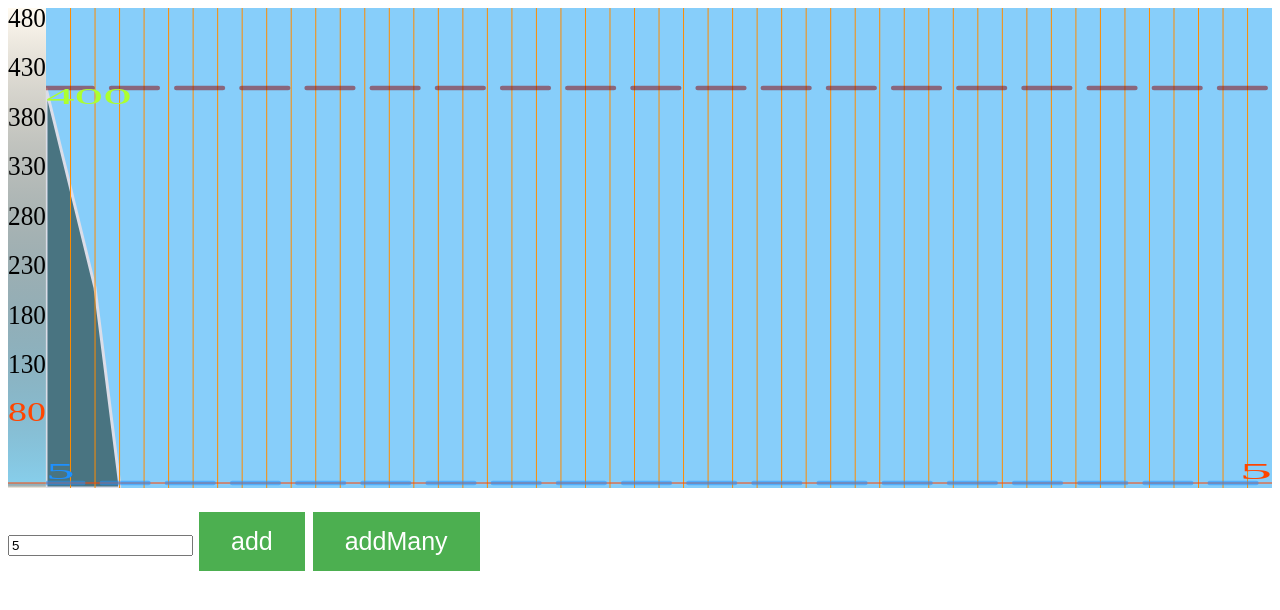
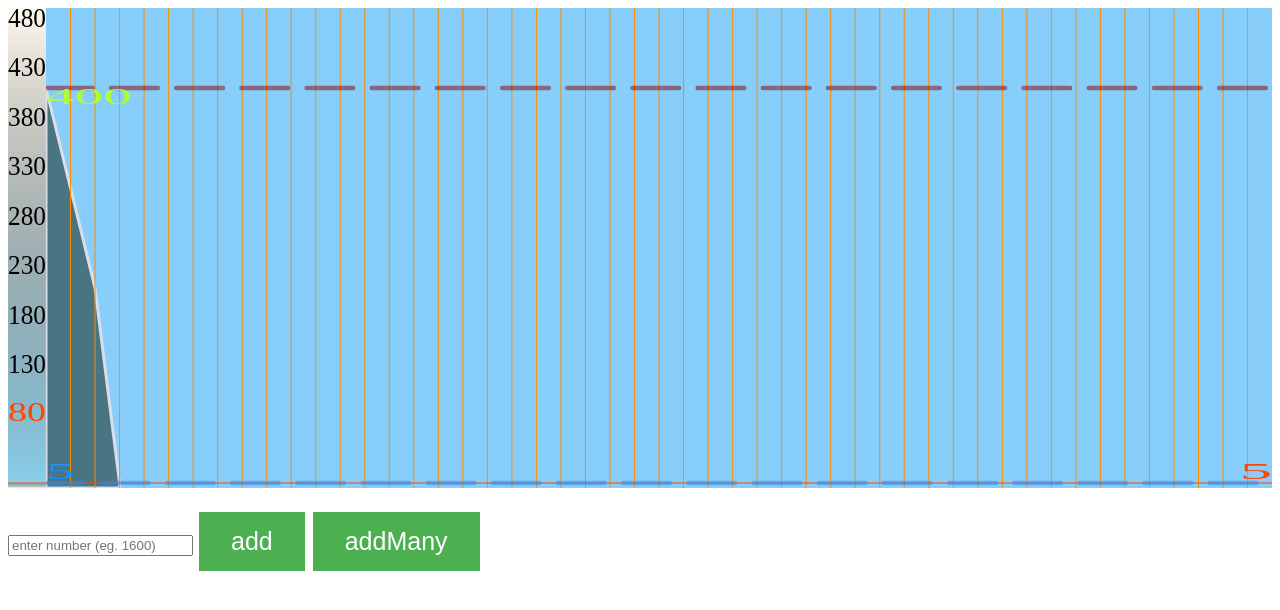
Before and after one commit to webinstruments/webinstruments.github.io, a plain HTML site: page graph/graph.html in a window 1280 px wide. Both pictures are taken after typing "5" into the empty fields and a click on the button "add". Drawn offline with Linux system fonts and the light colour scheme.

Commit message:
added tooltip

```diff
--- a/graph/graph.html
+++ b/graph/graph.html
@@ -22,7 +22,7 @@
         <svg id="container" style="float:left;" width="97%" height="100%"></svg>
     </div>
     <div style="margin-top: 20px">
-        <input type="number" id="value" onkeydown="entered()" />
+        <input type="number" pattern="[0-9]*" placeholder="enter number (eg. 1600)" id="value" onkeydown="entered()" />
         <input type="button" onclick="addPoint()" value="add" />
         <input type="button" onclick="addPoint(5)" value="addMany" />
     </div>
@@ -39,7 +39,6 @@
 
     function entered() {
         if(event.keyCode == 13) {
-            console.log("Hallo");
             document.getElementById("value").blur();
         }
     }
@@ -48,6 +47,7 @@
         //Workaround für kleine Geräte, da sonst die Achse abgeschnitten wird.
         window.scrollTo(0, 0);
         var val = parseFloat(document.getElementById("value").value);
+        document.getElementById("value").value = "";
         var rnd = generateRandom(max); //value to display text
         if (isNaN(val)) {
             val = rnd;
```
